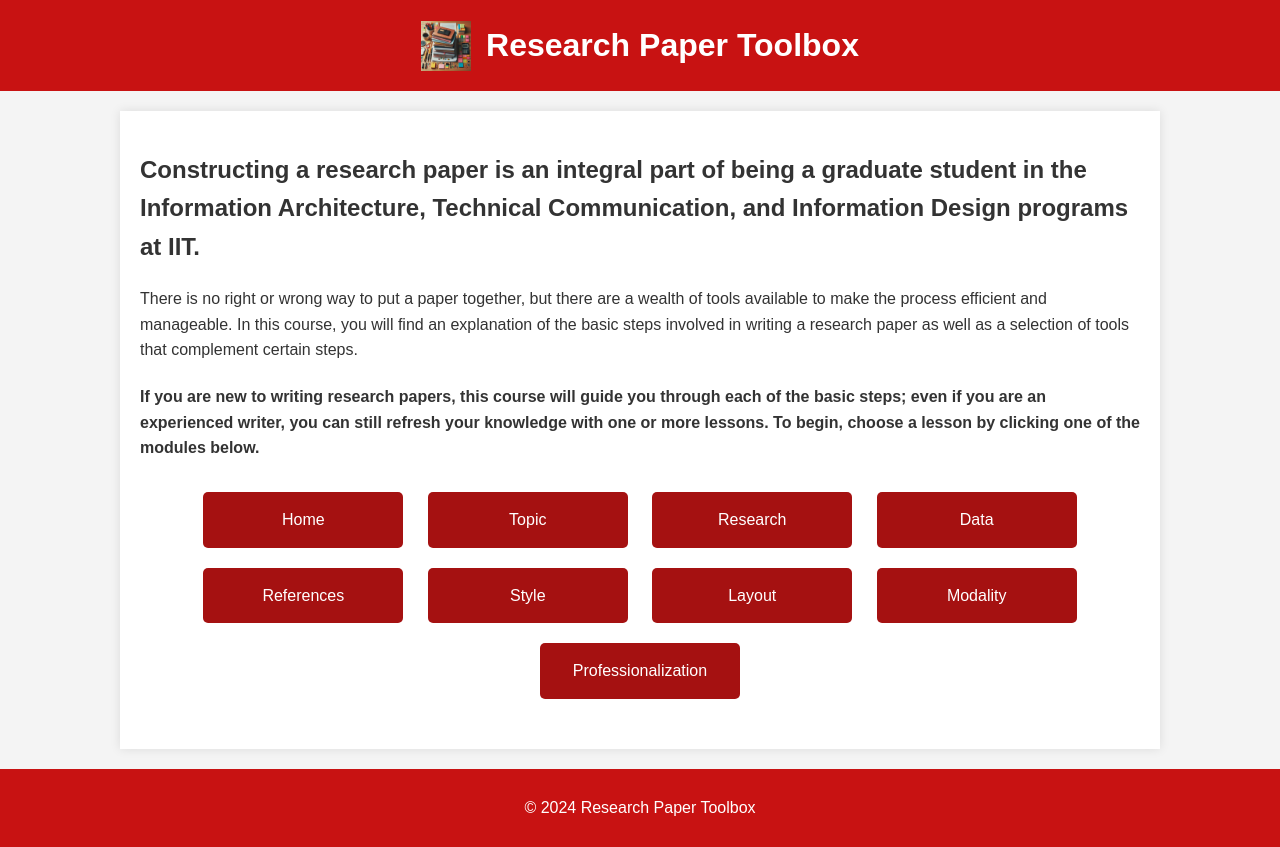
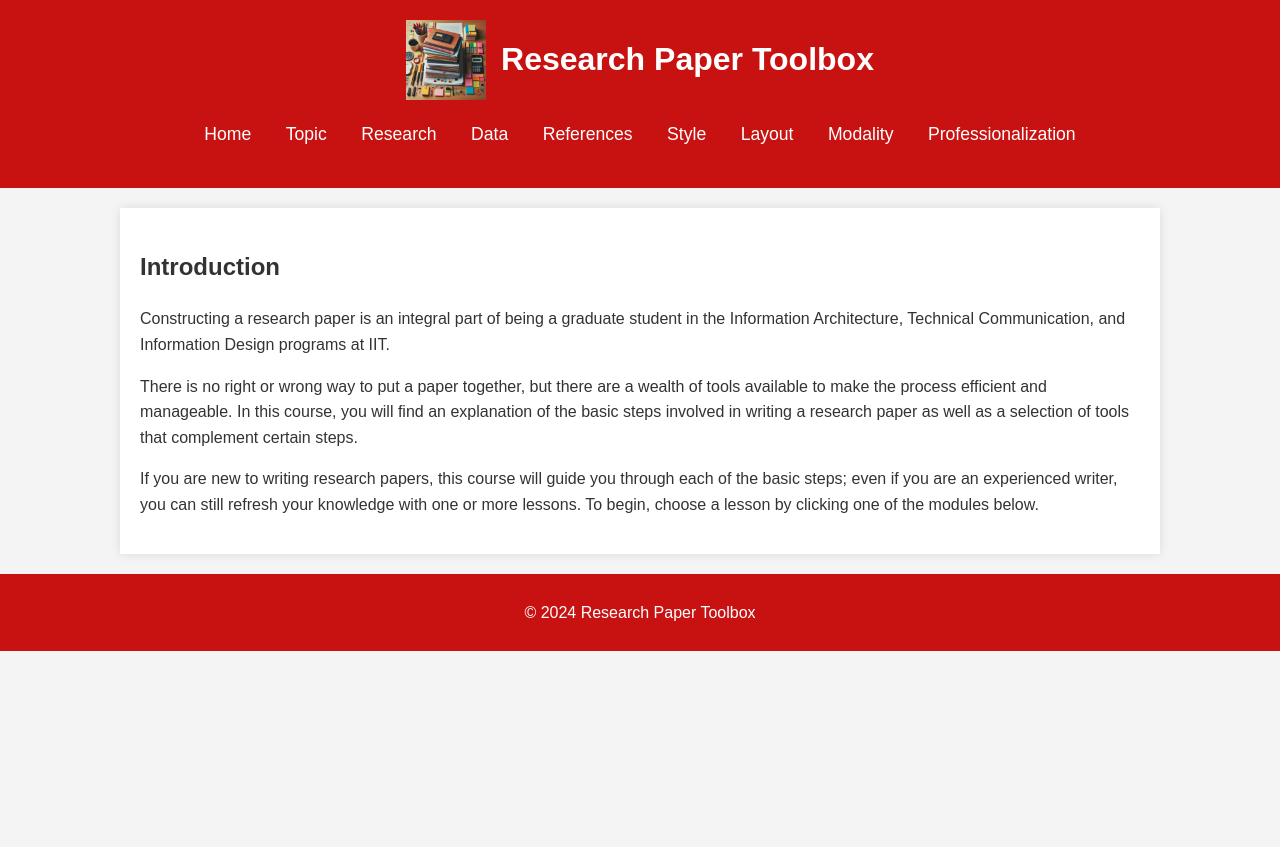
Before and after one commit to aadyashap15/COM_421_Project1, a plain HTML site: page Code/index.html in a window 1280 px wide. After the commit the page ends 800 px from the top, so only its background shows below. Drawn offline with Linux system fonts and the light colour scheme.

Commit message:
Added placeholder pages

```diff
--- a/Code/index.html
+++ b/Code/index.html
@@ -12,34 +12,35 @@
             <img src="icon.png" alt="Research Toolbox Icon" class="icon">
             <h1>Research Paper Toolbox</h1>
         </div>
+        <nav>
+            <ul>
+                <li><a href="index.html">Home</a></li>
+                <li><a href="topic.html">Topic</a></li>
+                <li><a href="research.html">Research</a></li>
+                <li><a href="data.html">Data</a></li>
+                <li><a href="references.html">References</a></li>
+                <li><a href="style.html">Style</a></li>
+                <li><a href="layout.html">Layout</a></li>
+                <li><a href="modality.html">Modality</a></li>
+                <li><a href="professionalization.html">Professionalization</a></li>
+            </ul>
+        </nav>
+
     </header>
 
     <main>
         <section>
-            <h2>
+            <h2>Introduction</h2>
+            <p>
                 Constructing a research paper is an integral part of being a graduate student in the Information Architecture, Technical Communication, and Information Design programs at IIT.
-            </h2>
+            </p>
             <p>
                 There is no right or wrong way to put a paper together, but there are a wealth of tools available to make the process efficient and manageable. In this course, you will find an explanation of the basic steps involved in writing a research paper as well as a selection of tools that complement certain steps.
             </p>
-            <h4>
+            <p>
                 If you are new to writing research papers, this course will guide you through each of the basic steps; even if you are an experienced writer, you can still refresh your knowledge with one or more lessons. To begin, choose a lesson by clicking one of the modules below.
-            </h4>
+            </p>
         </section>
-
-        <nav>
-            <ul>
-                <li><a href="index.html">Home</a></li>
-                <li><a href="placeholder.html">Topic</a></li>
-                <li><a href="module1.txt">Research</a></li> <!-- opens the module 1 text file for now-->
-                <li><a href="module2.txt">Data</a></li> <!-- opens the module 2 text file for now  -->
-                <li><a href="placeholder.html">References</a></li>
-                <li><a href="placeholder.html">Style</a></li>
-                <li><a href="placeholder.html">Layout</a></li>
-                <li><a href="placeholder.html">Modality</a></li>
-                <li><a href="placeholder.html">Professionalization</a></li>
-            </ul>
-        </nav>
     </main>
 
     <footer>
--- a/Code/styles.css
+++ b/Code/styles.css
@@ -11,7 +11,8 @@ body {
 /* Header */
 header {
     display: flex;
-    justify-content: center;
+    flex-direction: column;
+    align-items: center;
     background-color: #c81212;
     color: #fff;
     padding: 20px 0;
@@ -23,22 +24,13 @@ header {
     align-items: center;
 }
 .icon {
-    width: 50px;
-    height: 50px;
+    width: 80px; /* Increased size */
+    height: 80px;
     margin-right: 15px;
 }
 
 header h1 {
     margin: 0;
-}
-
-/* Main Content */
-main {
-    max-width: 1000px;
-    margin: 20px auto;
-    padding: 20px;
-    background-color: #fff;
-    box-shadow: 0 0 10px rgba(0, 0, 0, 0.1);
 }
 
 /* Navigation */
@@ -51,23 +43,27 @@ nav ul {
 
 nav ul li {
     display: inline-block;
-    margin: 10px 10px;
+    margin: 0 15px;
 }
 
 nav ul li a {
     text-decoration: none;
-    padding: 15px 25px;
-    background-color: #a51111;
-    color: #fff;
-    border-radius: 5px;
-    transition: background-color 0.3s ease;
-    display: inline-block;
-    min-width: 150px;
-    text-align: center;
+    color: #fff; /* Default color for navigation text */
+    font-size: 1.1em;
+    transition: color 0.3s ease;
 }
 
 nav ul li a:hover {
-    background-color: #e44949;
+    color: #FFD700; /* Change color on hover */
+}
+
+/* Main Content */
+main {
+    max-width: 1000px;
+    margin: 20px auto;
+    padding: 20px;
+    background-color: #fff;
+    box-shadow: 0 0 10px rgba(0, 0, 0, 0.1);
 }
 
 /* Footer */
```
Also changed, not shown: placeholder.html (added, +41 -0 lines).
